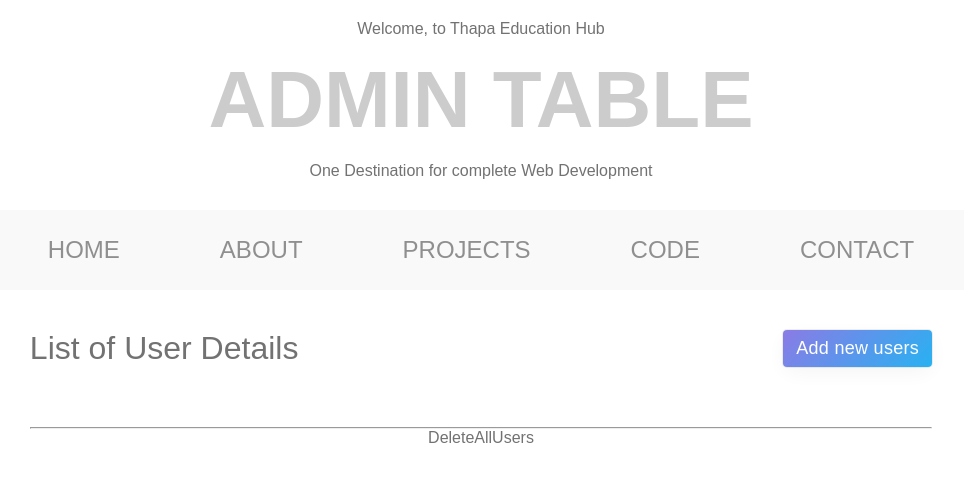
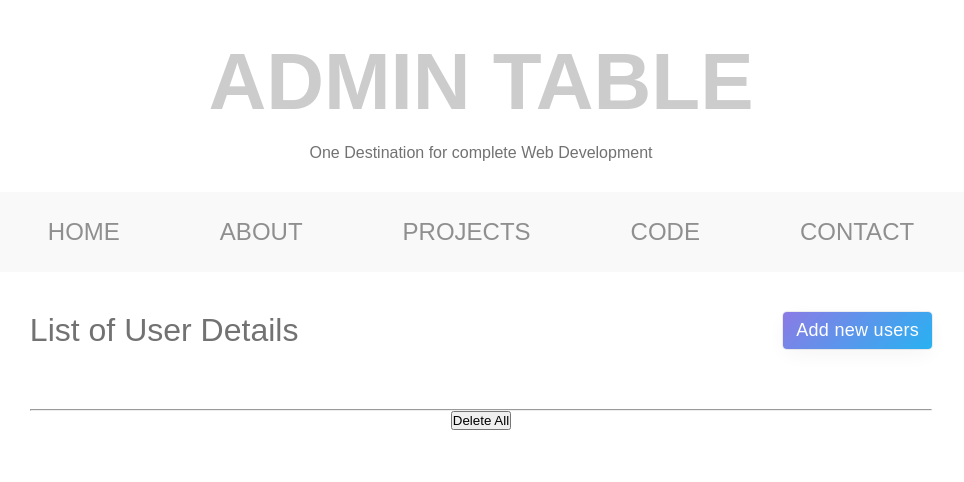
Before and after one commit to adarshahelvar/redux-toolkit-pro1, a React (Vite) app: page / in a window 1280 px wide. Shown: the top 482 px of the page, without its empty margins (159-1123 px from the left). Built offline with nearby package versions, Linux system fonts and the light colour scheme; what chance would draw is missing.

Commit message:
Delete all user implemented

```diff
--- a/src/components/DeleteAllUsers.jsx
+++ b/src/components/DeleteAllUsers.jsx
@@ -1,9 +1,20 @@
-import React from 'react'
+import React from "react";
+import { useDispatch } from "react-redux";
+import { deleteUsers } from "../stores/slice/UserSlice";
 
 const DeleteAllUsers = () => {
+  const dispatch = useDispatch();
+
+
+    const deleteAll = () => {
+      dispatch(deleteUsers());
+    };
+
   return (
-    <div>DeleteAllUsers</div>
-  )
-}
+    <>
+      <button onClick={() => deleteAll()}>Delete All</button>
+    </>
+  );
+};
 
-export default DeleteAllUsers
+export default DeleteAllUsers;
--- a/src/components/NavBar.jsx
+++ b/src/components/NavBar.jsx
@@ -4,7 +4,6 @@ import styled from "styled-components";
 const Navbar = () => {
   return (
     <Wrapper>
-      <div>Welcome, to Thapa Education Hub</div>
       <h1>Admin Table</h1>
 
       <section>
--- a/src/stores/slice/UserSlice.jsx
+++ b/src/stores/slice/UserSlice.jsx
@@ -15,6 +15,7 @@ const userSlice = createSlice({
     },
     deleteUsers(state, action) {
       //to delete all users
+      return [];
     },
   },
 });
```
